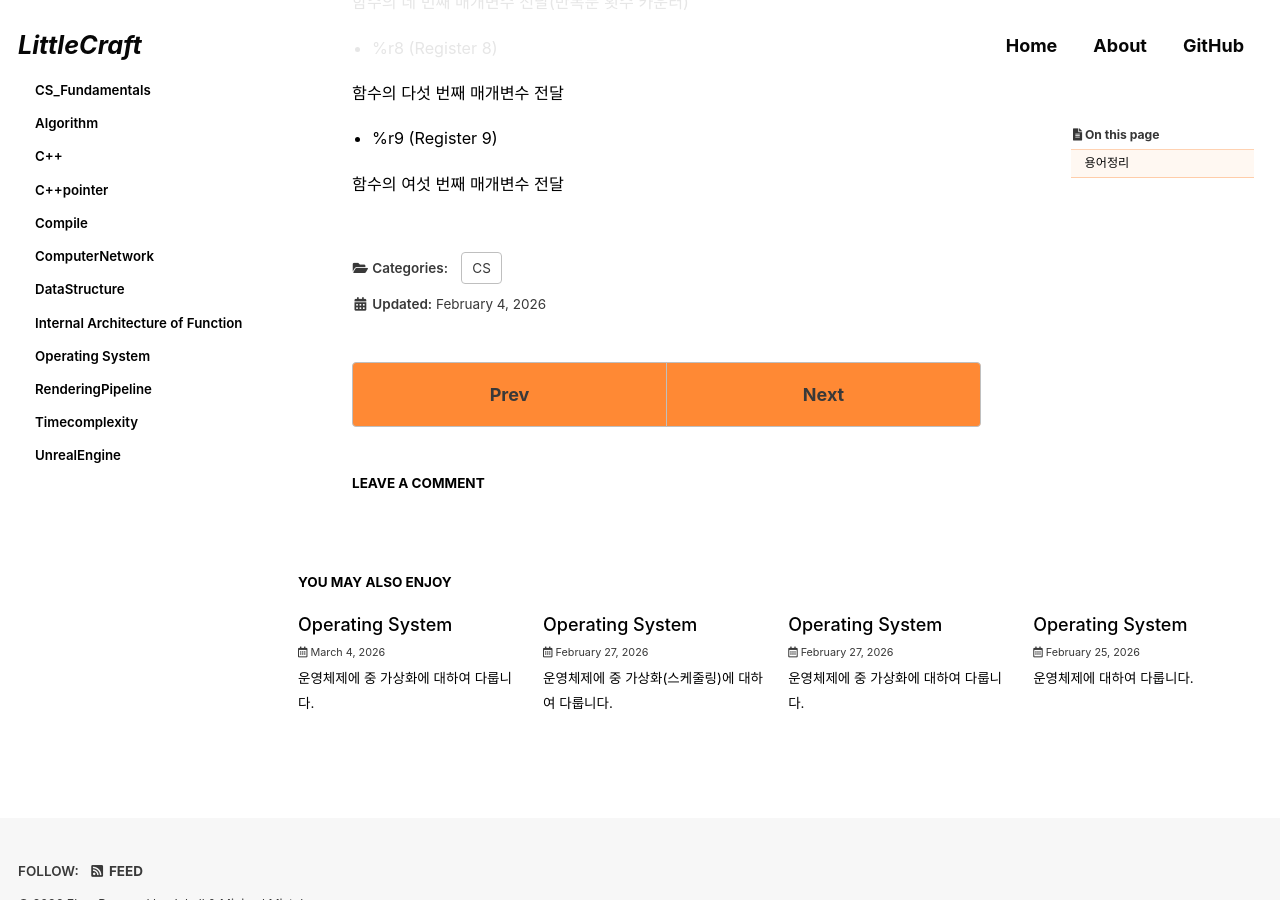
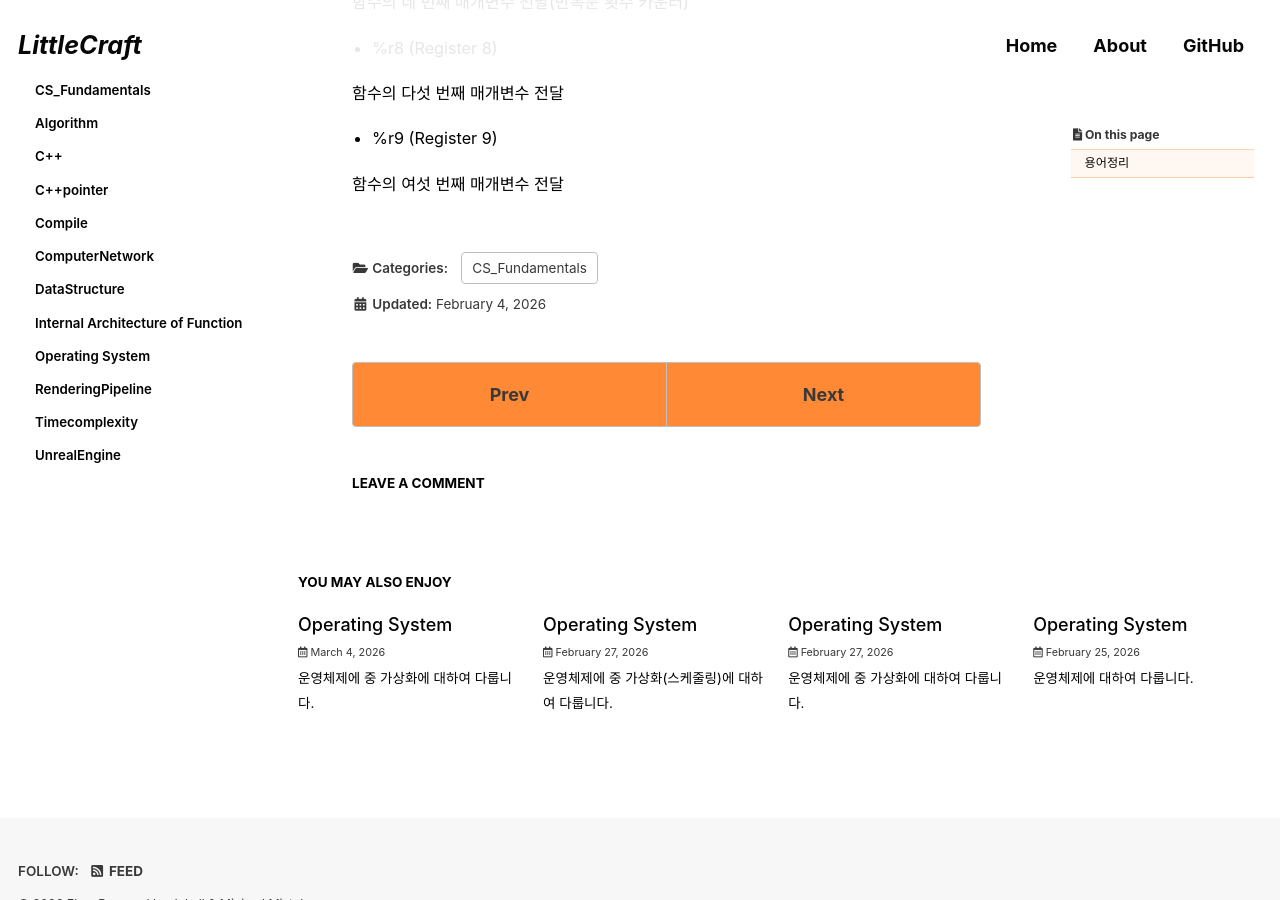
Before and after one commit to ElveCity/ElveCity.github.io, a Jekyll site: the page built from _posts/2026-02-04-CS_Fundamentals.md, in a window 1280 px wide and 900 px high, scrolled down 4986 px. Built offline with Jekyll 4.4.1, drawn with Linux system fonts in a browser that asks for light colours; cached includes are drawn as plain includes; some web fonts are replaced; comment, search, counter and statistics services are not loaded.

Commit message:
chore : edit list

```diff
--- a/_posts/2026-02-04-CS_Fundamentals.md
+++ b/_posts/2026-02-04-CS_Fundamentals.md
@@ -3,11 +3,11 @@ title: "기본 용어정리"
 excerpt: "CS에서 포함될 수 있는 기본적인 용어에 대하여 정리합니다."
 
 categories:
-  - CS
+  - CS_Fundamentals
 tags:
-  - [CS]
+  - [CS_Fundamentals]
 
-permalink: /categories4/CS/
+permalink: /categories4/CS_Fundamentals/
 
 toc: true
 toc_sticky: true
```
Also changed, not shown: _posts/2026-02-28-OS_4.md (+1 -1 lines).
